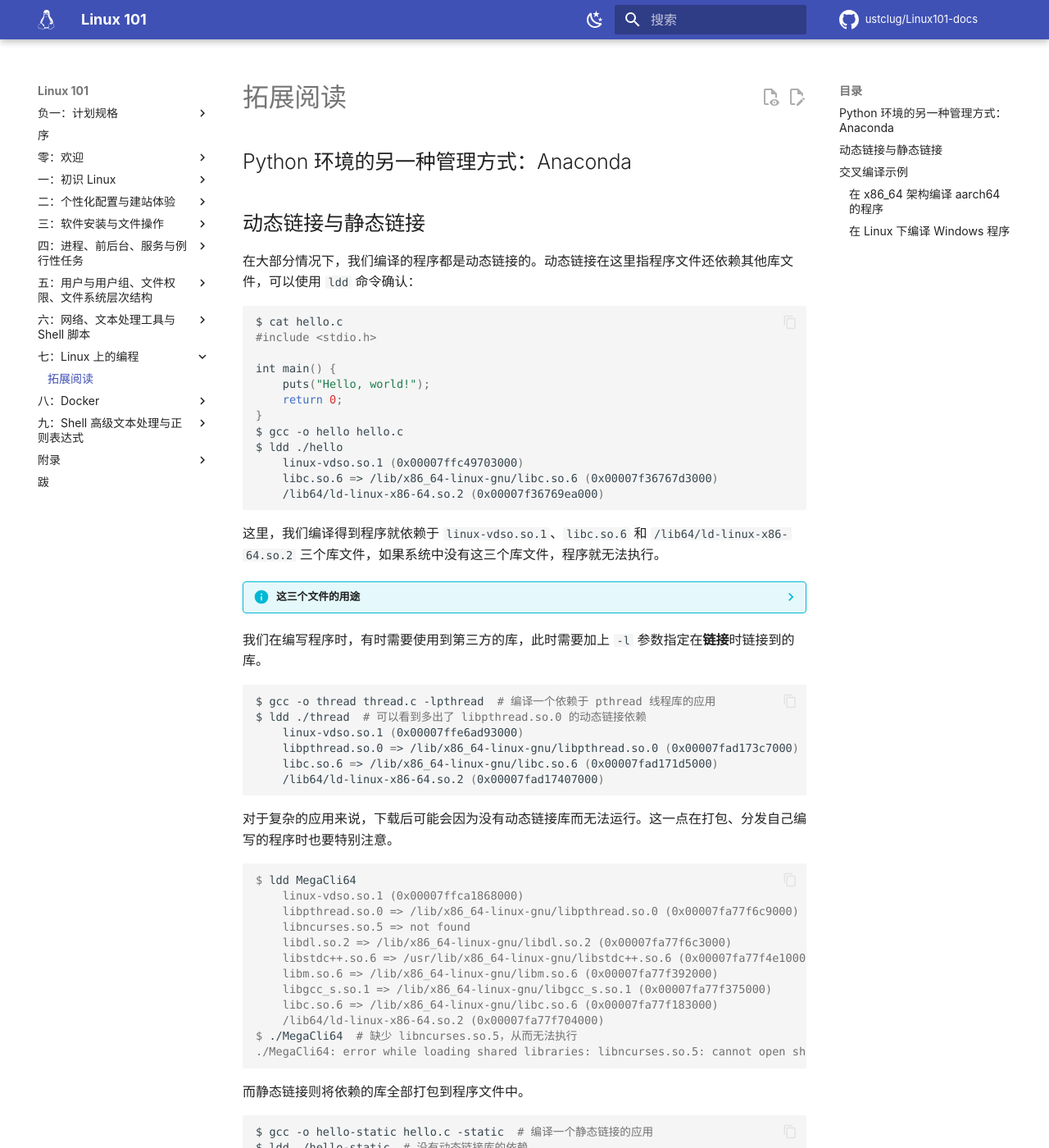
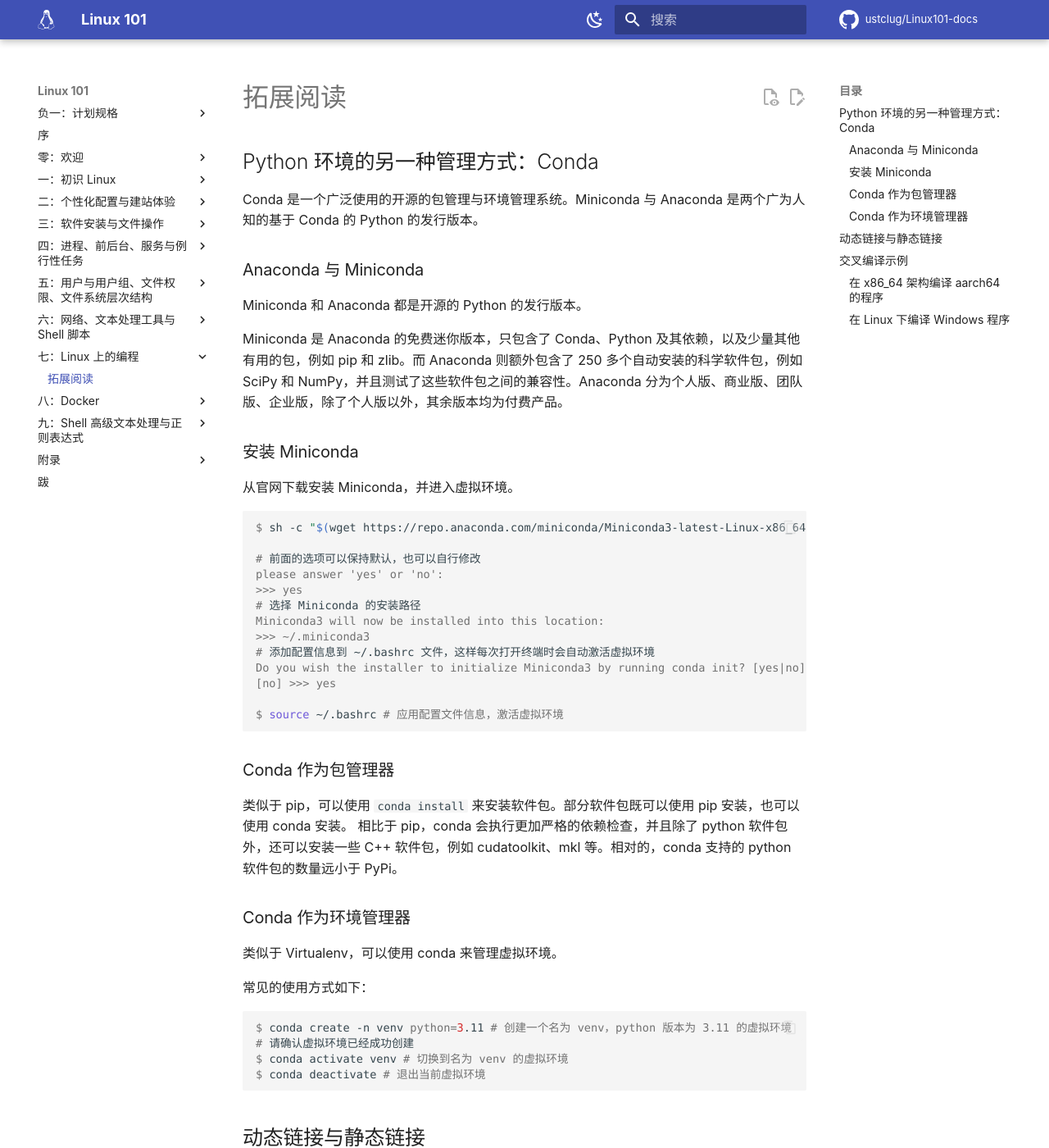
Before and after one commit to ustclug/Linux101-docs, an MkDocs documentation site: the page built from docs/Ch07/supplement.md, in a window 1280 px wide and 1400 px high. Shown: the whole window at 82% size. Built offline with MkDocs 1.6.1 and Material for MkDocs 9.7.7, drawn with Linux system fonts in a browser that asks for light colours; comment, search, counter and statistics services are not loaded.

Commit message:
Ch07: introduction to conda

````diff
--- a/docs/Ch07/supplement.md
+++ b/docs/Ch07/supplement.md
@@ -1,6 +1,52 @@
 # 拓展阅读 {#supplement}
 
-## Python 环境的另一种管理方式：Anaconda {#anaconda}
+## Python 环境的另一种管理方式：Conda {#conda}
+
+Conda 是一个广泛使用的开源的包管理与环境管理系统。Miniconda 与 Anaconda 是两个广为人知的基于 Conda 的 Python 的发行版本。
+
+### Anaconda 与 Miniconda {#anaconda-and-miniconda}
+
+Miniconda 和 Anaconda 都是开源的 Python 的发行版本。
+
+Miniconda 是 Anaconda 的免费迷你版本，只包含了 Conda、Python 及其依赖，以及少量其他有用的包，例如 pip 和 zlib。而 Anaconda 则额外包含了 250 多个自动安装的科学软件包，例如 SciPy 和 NumPy，并且测试了这些软件包之间的兼容性。Anaconda 分为个人版、商业版、团队版、企业版，除了个人版以外，其余版本均为付费产品。
+
+### 安装 Miniconda {#install-miniconda}
+
+从官网下载安装 Miniconda，并进入虚拟环境。
+
+```console
+$ sh -c "$(wget https://repo.anaconda.com/miniconda/Miniconda3-latest-Linux-x86_64.sh -O -)"
+
+# 前面的选项可以保持默认，也可以自行修改
+please answer 'yes' or 'no':
+>>> yes
+# 选择 Miniconda 的安装路径
+Miniconda3 will now be installed into this location:
+>>> ~/.miniconda3
+# 添加配置信息到 ~/.bashrc 文件，这样每次打开终端时会自动激活虚拟环境
+Do you wish the installer to initialize Miniconda3 by running conda init? [yes|no]
+[no] >>> yes
+
+$ source ~/.bashrc # 应用配置文件信息，激活虚拟环境
+```
+
+### Conda 作为包管理器 {#conda-as-package-management-system}
+
+类似于 pip，可以使用 `conda install` 来安装软件包。部分软件包既可以使用 pip 安装，也可以使用 conda 安装。
+相比于 pip，conda 会执行更加严格的依赖检查，并且除了 python 软件包外，还可以安装一些 C++ 软件包，例如 cudatoolkit、mkl 等。相对的，conda 支持的 python 软件包的数量远小于 PyPi。
+
+### Conda 作为环境管理器 {#conda-as-environment-management-system}
+
+类似于 Virtualenv，可以使用 conda 来管理虚拟环境。
+
+常见的使用方式如下：
+
+```console
+$ conda create -n venv python=3.11 # 创建一个名为 venv，python 版本为 3.11 的虚拟环境
+# 请确认虚拟环境已经成功创建
+$ conda activate venv # 切换到名为 venv 的虚拟环境
+$ conda deactivate # 退出当前虚拟环境
+```
 
 ## 动态链接与静态链接 {#dynamic-or-static-link}
 
````
